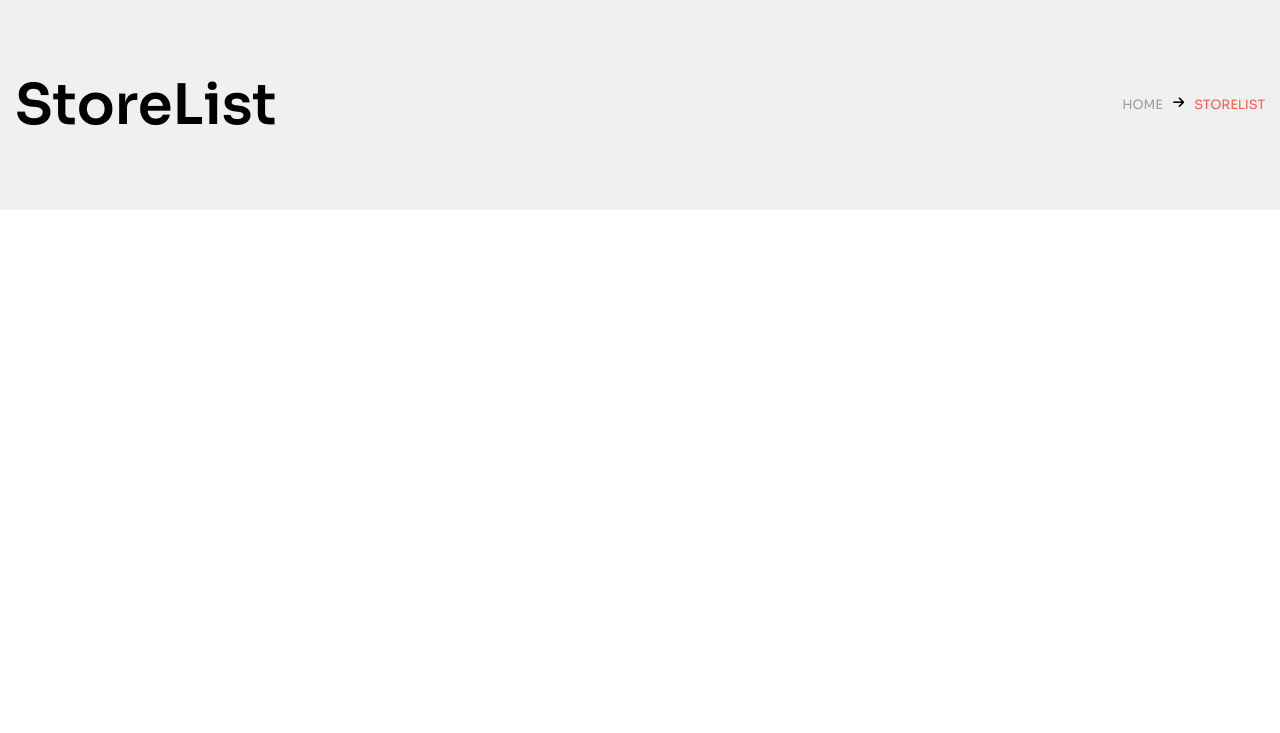
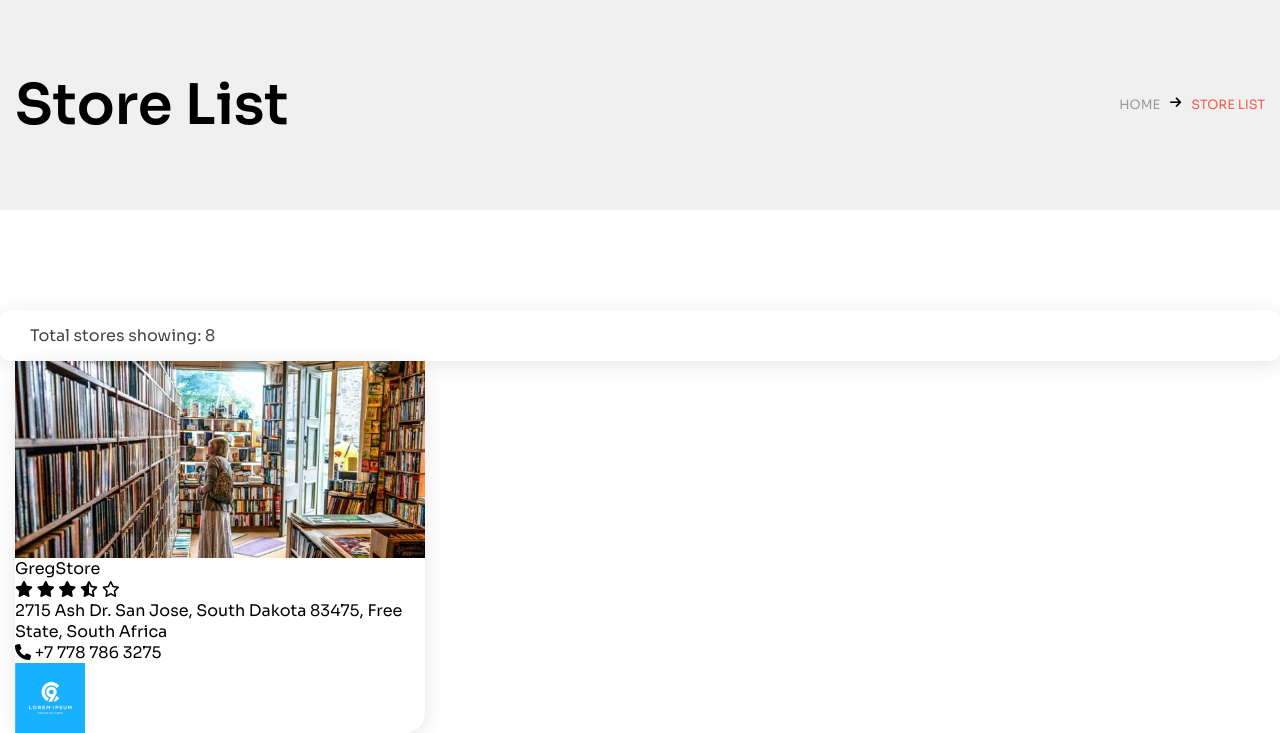
Before and after one commit to mutasim77/BookLovers, a PHP site: page /html/storelist.html in a window 1280 px wide. Shown: the part 156-889 px from the top of the page. Before the commit the page ends 366 px from the top, so only its background shows below. Run offline with PHP 8.4, Linux system fonts and the light colour scheme; some libraries are stand-ins or nearby versions.

Commit message:
Finished

```diff
--- a/html/storelist.html
+++ b/html/storelist.html
@@ -83,14 +83,55 @@
     <!-- banner name   -->
     <section class="banner-name">
         <div class="container flex align-center justify-between">
-            <h1>StoreList</h1>
+            <h1>Store List</h1>
             <div class="flex">
                 <a href="home.html">HOME</a>
                 <i class="fa fa-arrow-right" aria-hidden="true"></i>
-                <p>STORELIST</p>
+                <p>STORE LIST</p>
             </div>
         </div>
     </section>
+
+    <!-- total stores  -->
+    <section class="total-stores">
+        <div class="container">
+            Total stores showing: 8
+        </div>
+    </section>
+
+    <!-- all shops  -->
+    <section class="all-shops">
+        <div class="container">
+            <div class="flex flex-wrap">
+                <div class="shop-card">
+                    <div class="shop-card-img">
+                        <img src="/img/storelist/1.jpeg" alt="">
+                    </div>
+                    <div class="shop-card-info">
+                        <h1>GregStore</h1>
+                        <div class="stars">
+                            <i class="fas fa-star"></i>
+                            <i class="fas fa-star"></i>
+                            <i class="fas fa-star"></i>
+                            <i class="fa-solid fa-star-half-stroke"></i>
+                            <i class="far fa-star"></i>
+                        </div>
+                        <p>2715 Ash Dr. San Jose, South Dakota 83475,
+                            Free State, South Africa
+                        </p>
+                        <p>
+                            <i class="fa fa-phone"></i> +7 778 786 3275
+                        </p>
+                    </div>
+                    <div class="logo">
+                        <img src="/img/sellers/seller1.jpeg" alt="">
+                    </div>
+                </div>
+
+            </div>
+        </div>
+    </section>
+
 
 
     <!-- scripts  -->
--- a/styles/css/style.css
+++ b/styles/css/style.css
@@ -1112,6 +1112,21 @@ section.card-books .right-side .content > div {
     text-align: center;
   }
 }
+section.total-stores .container {
+  padding: 15px 30px;
+  border-radius: 10px;
+  box-shadow: 0 4px 20px rgba(0, 0, 0, 0.1);
+  color: #444;
+}
+
+section.all-shops .shop-card {
+  max-width: 410px;
+  min-height: 240px;
+  background-color: #fff;
+  box-shadow: 0 4px 20px rgba(0, 0, 0, 0.1);
+  border-radius: 20px;
+}
+
 * {
   transition: all 0.5s ease;
 }
--- a/styles/scss/pages/_storelist.scss
+++ b/styles/scss/pages/_storelist.scss
@@ -0,0 +1,18 @@
+section.total-stores{
+    .container{
+        padding: 15px 30px;
+        border-radius: 10px;
+        box-shadow: 0 4px 20px rgb(0 0 0 / 10%);
+        color: #444;
+    }
+}
+
+section.all-shops{
+    .shop-card{
+        max-width: 410px;
+        min-height: 240px;
+        background-color: $white;
+        box-shadow: 0 4px 20px rgb(0 0 0 / 10%);
+        border-radius: 20px;
+    }
+}
--- a/styles/scss/style.scss
+++ b/styles/scss/style.scss
@@ -6,6 +6,7 @@
 @import './pages/home.scss';
 @import './footer.scss';
 @import './pages/shop.scss';
+@import './pages/storelist.scss';
 
 *{
     transition: all .5s ease;
```
Also changed, not shown: img/storelist/1.jpeg (added), 4 other files.
